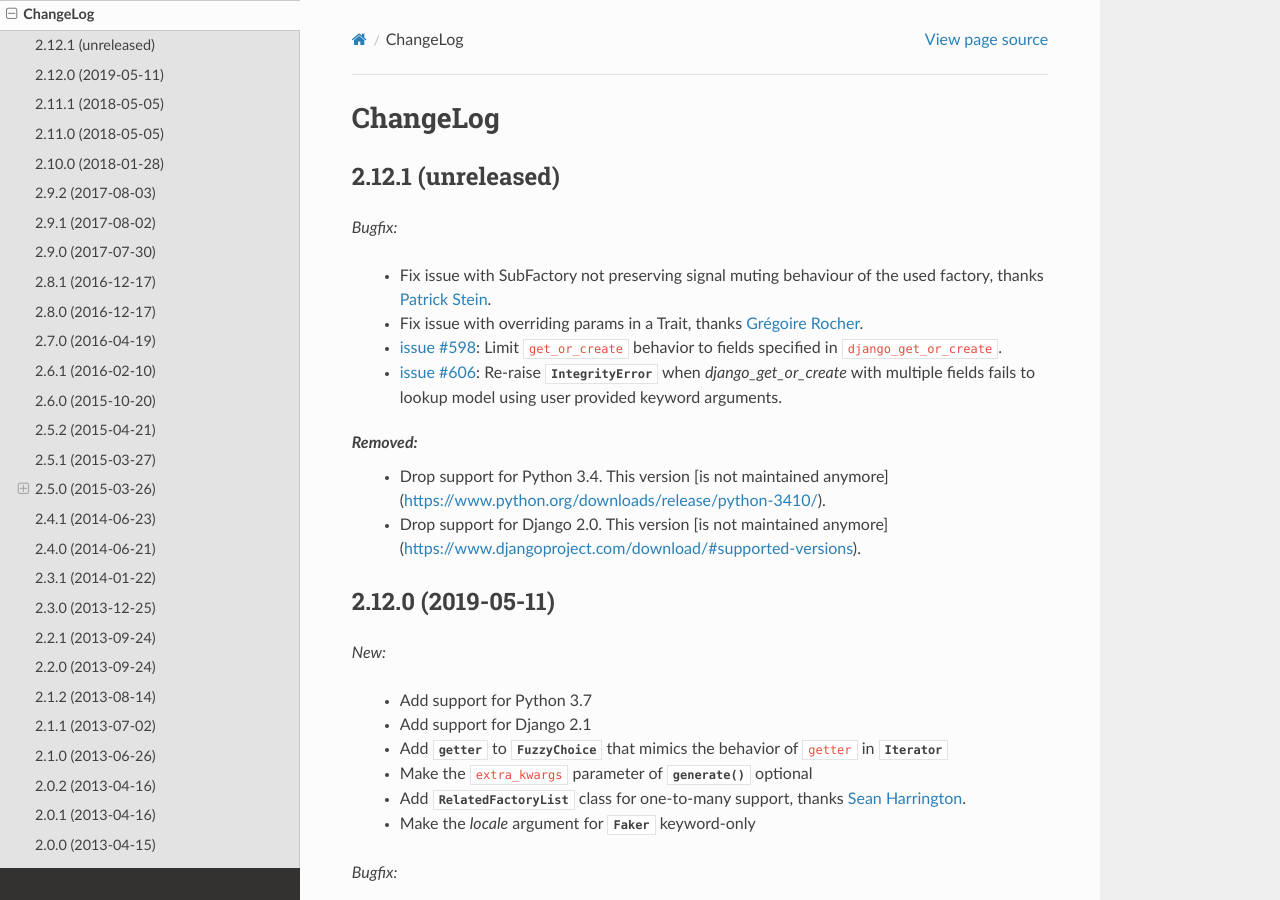
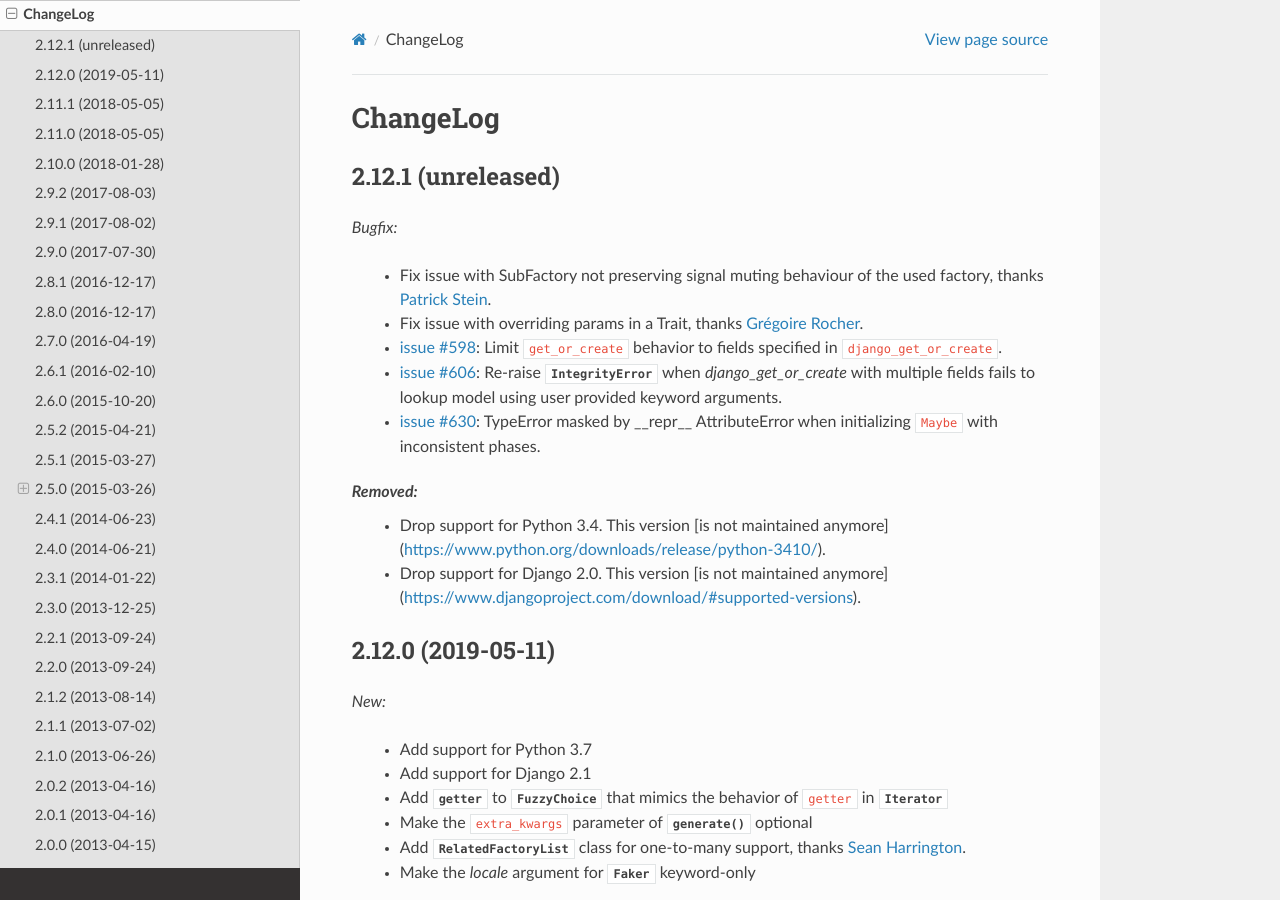
Before and after one commit to FactoryBoy/factory_boy, a Sphinx documentation site: the page built from docs/changelog.rst, in a window 1280 px wide and 900 px high. Built offline with Sphinx 7.4.7 and the Read the Docs theme 2.0.0, drawn with Linux system fonts in a browser that asks for light colours.

Commit message:
Update changelog

```diff
--- a/docs/changelog.rst
+++ b/docs/changelog.rst
@@ -10,6 +10,7 @@
     - Fix issue with overriding params in a Trait, thanks `Grégoire Rocher <https://github.com/cecedille1>`_.
     - :issue:`598`: Limit ``get_or_create`` behavior to fields specified in ``django_get_or_create``.
     - :issue:`606`: Re-raise :class:`~django.db.IntegrityError` when `django_get_or_create` with multiple fields fails to lookup model using user provided keyword arguments.
+    - :issue:`630`: TypeError masked by __repr__ AttributeError when initializing ``Maybe`` with inconsistent phases.
 
 *Removed:*
     - Drop support for Python 3.4. This version [is not maintained anymore](https://www.python.org/downloads/release/python-3410/).
```
